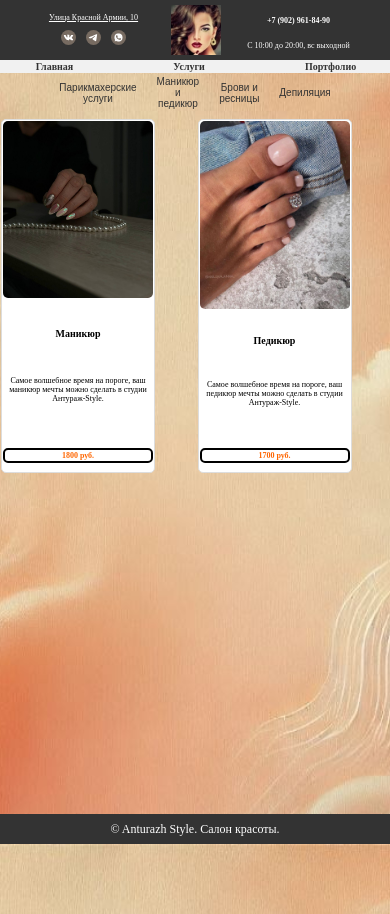
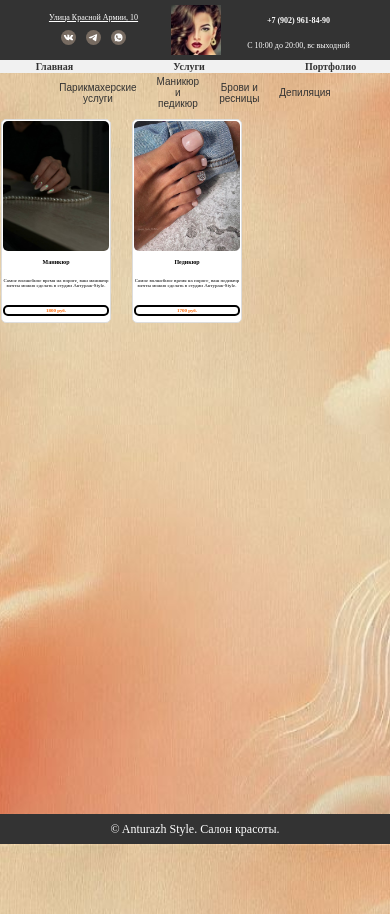
Before and after one commit to BlackHaMSter919/anturazh-style, a plain HTML site: page services.html in a window 390 px wide. Both pictures are taken after a click on the button "Маникюр и педикюр". Drawn offline with Linux system fonts and the light colour scheme; a script that the page names is missing.

Commit message:
Update style.css

```diff
--- a/css/style.css
+++ b/css/style.css
@@ -275,8 +275,10 @@ transform: scale(1.05)
 
 .service img {
     max-width: 100%;
-    height: auto;
+    height: 400px;
     border-radius: 5px;
+    object-fit:cover;
+
 }
 
 .service h3 {
@@ -425,16 +427,6 @@ h3 {
     align-items: center;
 }
 
-@media (max-width: 600px) {
-
-    .portfolio-container.active {
-        grid-template-columns: repeat(3, 1fr); /* 3 карточки в ряду для экранов меньше 1200px */
-    }
-
-    .services-container.active {
-        grid-template-columns: repeat(3, 1fr); /* 3 карточки в ряду для экранов меньше 1200px */
-    }
-}
 /*---------------------------------------------------------------------*/
 /* Адаптация для телефонов */
 @media (max-width: 1080px) {
@@ -445,6 +437,9 @@ h3 {
         font-size: 8px;
     }
 
+    .service img {
+        height: 200px;
+    }
     .container-services {
         max-width: 625px;
         margin-top: 70px;
@@ -619,3 +614,75 @@ h3 {
         font-weight: 700;
     }
 }
+@media (max-width: 600px) {
+
+    .portfolio-container.active {
+        grid-template-columns: repeat(3, 1fr); /* 3 карточки в ряду для экранов меньше 1200px */
+    }
+
+    .services-container.active {
+        grid-template-columns: repeat(3, 1fr); /* 3 карточки в ряду для экранов меньше 1200px */
+    }
+}
+
+@media (max-width: 480px) {
+    .container-services {
+        max-width: 100%;
+    }
+
+    .container-portfolio {
+        max-width: 100%;
+    }
+
+    .portfolio img {
+        height: 150px;
+        width: 110px;
+    }
+    /* Карточка услуги */
+    .service {
+        width: 106px;
+        height: 200px;
+    }
+
+    .service img {
+
+        height: 130px;
+
+    }
+    .portfolio-container.active {
+        grid-template-columns: repeat(4, 1fr); /* 3 карточки в ряду для экранов меньше 1200px */
+    }
+
+    .services-container.active {
+        grid-template-columns: repeat(4, 1fr); /* 3 карточки в ряду для экранов меньше 1200px */
+    }
+    .service h3 {
+        font-size: 6px;
+        margin: 1px 0;
+    }
+
+    .service p {
+        font-size: 5px;
+    }
+
+    .price {
+        font-size: 6px;
+    }
+}
+@media (max-width: 460px) {
+    .portfolio-container.active {
+        grid-template-columns: repeat(3, 1fr); /* 3 карточки в ряду для экранов меньше 1200px */
+    }
+
+    .services-container.active {
+        grid-template-columns: repeat(3, 1fr); /* 3 карточки в ряду для экранов меньше 1200px */
+    }
+    @media (max-width: 350px) {
+        .portfolio-container.active {
+            grid-template-columns: repeat(2, 1fr); /* 3 карточки в ряду для экранов меньше 1200px */
+        }
+
+        .services-container.active {
+            grid-template-columns: repeat(2, 1fr); /* 3 карточки в ряду для экранов меньше 1200px */
+        }
+}
```
